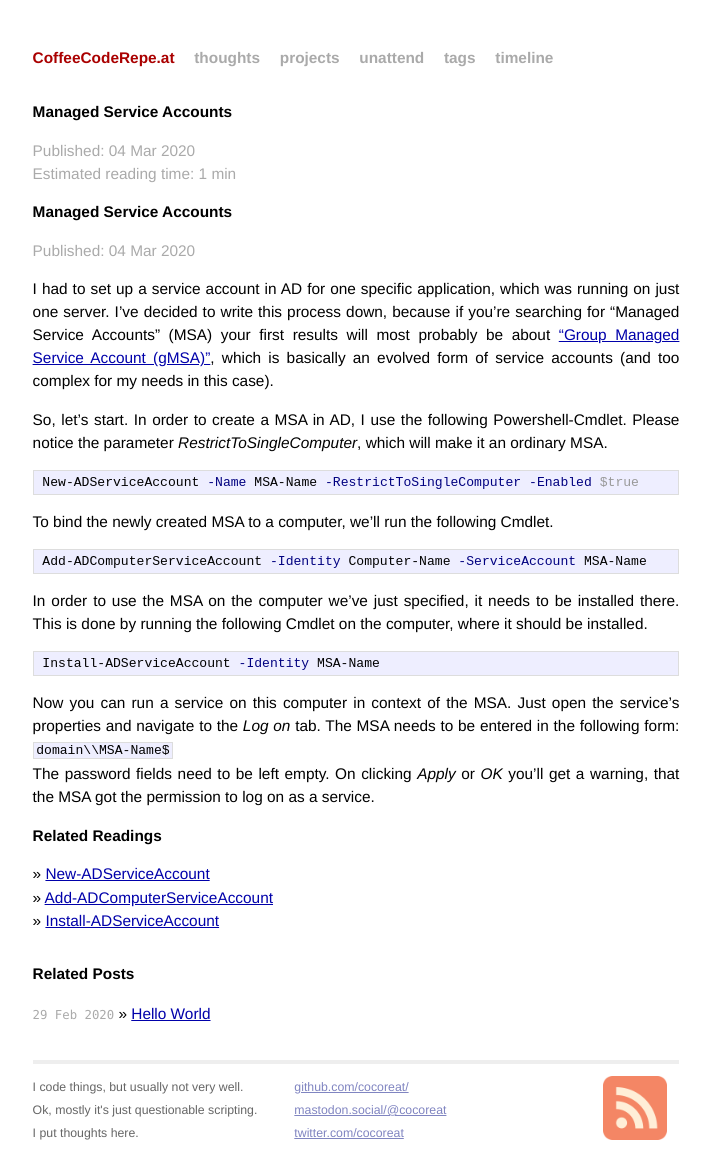
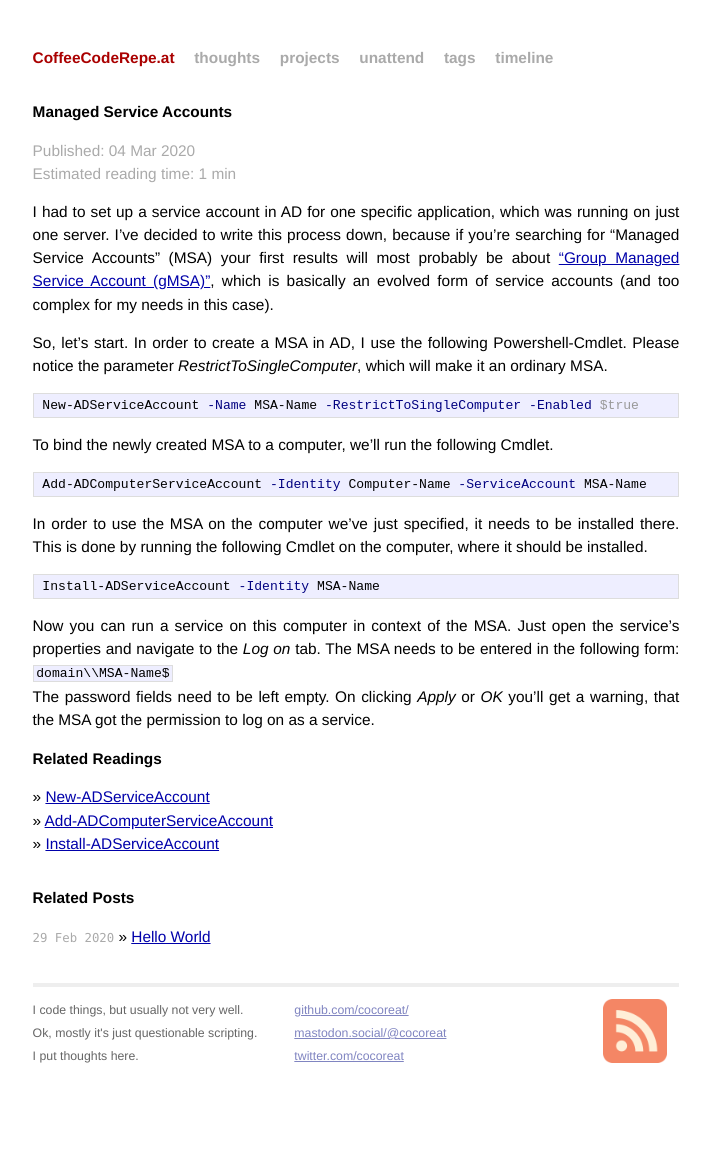
Before and after one commit to cocoreat/cocoreat.github.io, a Jekyll site: the page built from _posts/2020-03-04-Managed-Service-Accounts.md, in a window 1280 px wide. Shown: the whole page, without its empty margins (284-995 px from the left). Built offline with Jekyll 4.4.1, drawn with Linux system fonts in a browser that asks for light colours; after the commit the page ends 1081 px from its top, so only the background shows below that.

Commit message:
fix formatting

```diff
--- a/_posts/2020-03-04-Managed-Service-Accounts.md
+++ b/_posts/2020-03-04-Managed-Service-Accounts.md
@@ -1,15 +1,9 @@
 ---
 layout: post
 title: Managed Service Accounts
-date: 2020-03-04 12:00:00+0100
 category: thoughts
 tags: [active directory, service accounts]
 ---
-
-{{ page.title }}
-================
-
-<p class="meta">Published: 04 Mar 2020</p>
 
 I had to set up a service account in AD for one specific application, which was running on just one server. I've decided to write this process down, because if you're searching for "Managed Service Accounts" (MSA) your first results will most probably be about ["Group Managed Service Account (gMSA)"](https://docs.microsoft.com/en-us/windows-server/security/group-managed-service-accounts/group-managed-service-accounts-overview), which is basically an evolved form of service accounts (and too complex for my needs in this case).
 
```
Also changed, not shown: _posts/2020-02-29-Hello-World.md (+0 -6 lines).
